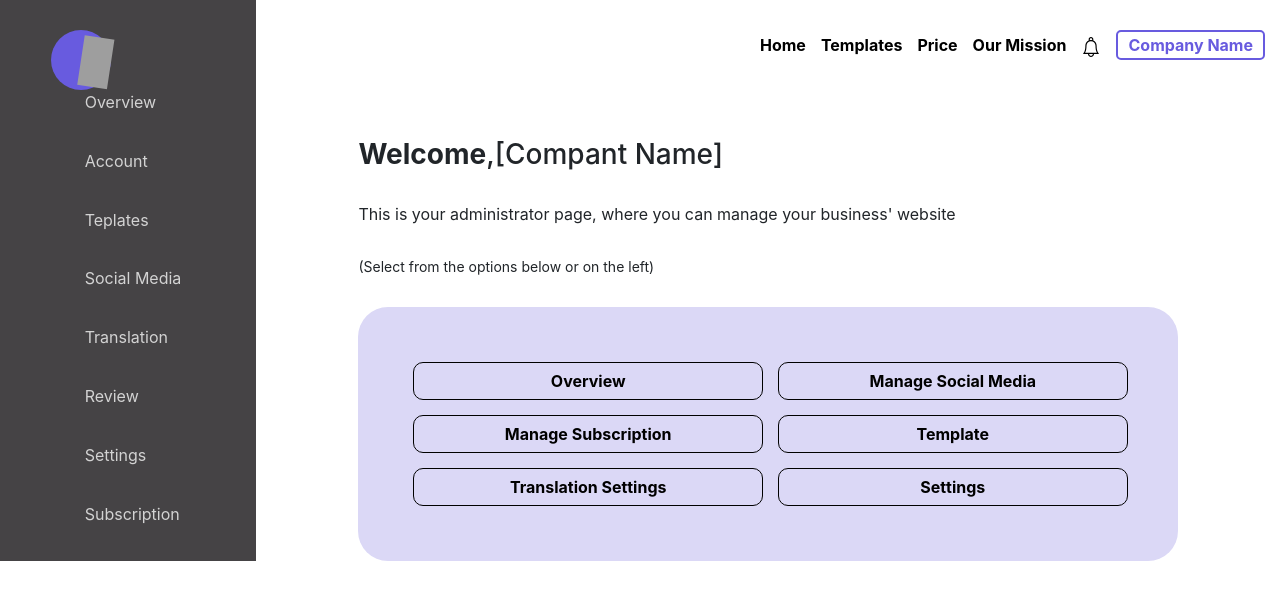
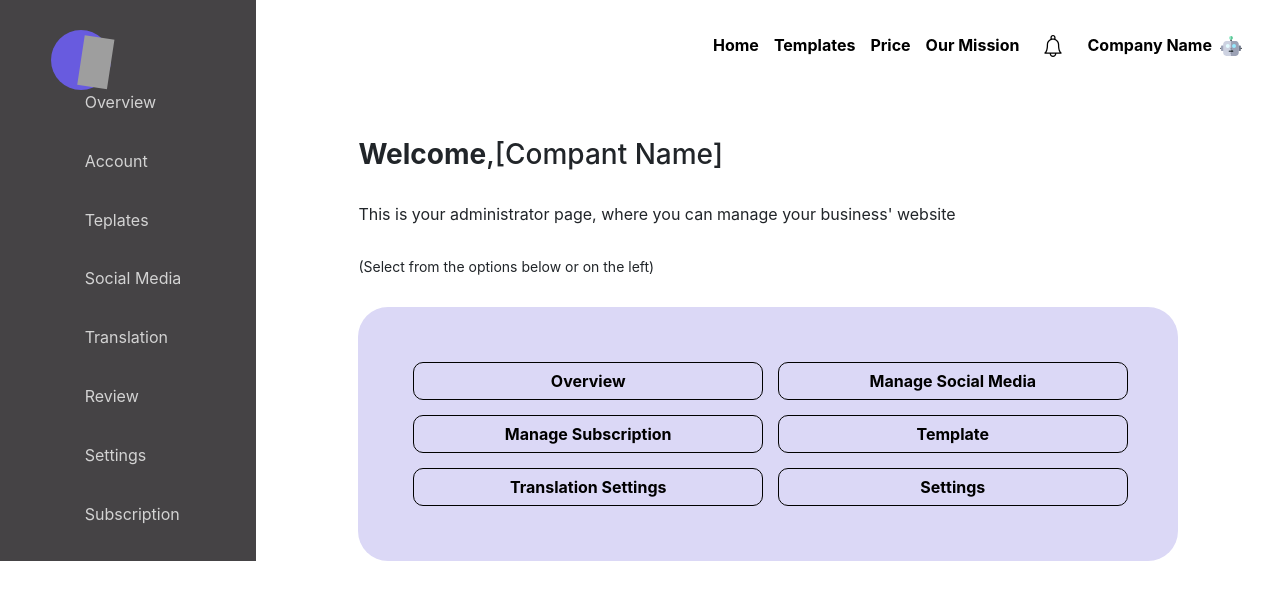
Before and after one commit to Hack-Diversity/batManagement, a React (Create React App) app: page /welcome in a window 1280 px wide. Shown: the top 600 px of the page. Built offline with nearby package versions, Linux system fonts and the light colour scheme; grey boxes are pictures that could not be loaded; the HTML template or start-up script is replaced by a standard one.

Commit message:
added icons to navbar

```diff
--- a/src/App.css
+++ b/src/App.css
@@ -85,8 +85,9 @@
   padding:0px!important;
 }
 
-.nav-notification{
-  width:20px;
+.nav-icons{
+  width:22px;
+  margin:0px 8px 0px 8px;
 }
 
 .nl-dark{
--- a/src/components/navbar/NavbarDark.js
+++ b/src/components/navbar/NavbarDark.js
@@ -4,6 +4,7 @@ import Navbar from "react-bootstrap/Navbar";
 import Nav from "react-bootstrap/Nav";
 import Container from 'react-bootstrap/Container';
 import bell from "../../assets/notificationIcon.svg";
+import robot from "../../assets/robot.svg";
 
 export default class NavbarDark extends Component {
  render(){
@@ -31,10 +32,13 @@ export default class NavbarDark extends Component {
              <Nav.Link className="navLinks bold" href="/price">Price</Nav.Link>
              <Nav.Link className="navLinks bold" href="/mission">Our Mission </Nav.Link>
              <Nav.Link className="navLinks bold" href="/about">
-              <img className="nav-notification" src={bell}></img>
+              <img className="nav-icons" src={bell}></img>
             </Nav.Link>
             <Nav.Link className="navLinks bold" href="/welcome">
-             <span className="nav-login">Company Name</span>
+             <span className="navLinks bold">
+              Company Name
+              <span><img className="nav-icons" src={robot}></img></span>
+            </span>
            </Nav.Link>
           </span>
          </Nav>
```
Also changed, not shown: src/assets/robot.svg (added), src/assets/shop.svg (added).
